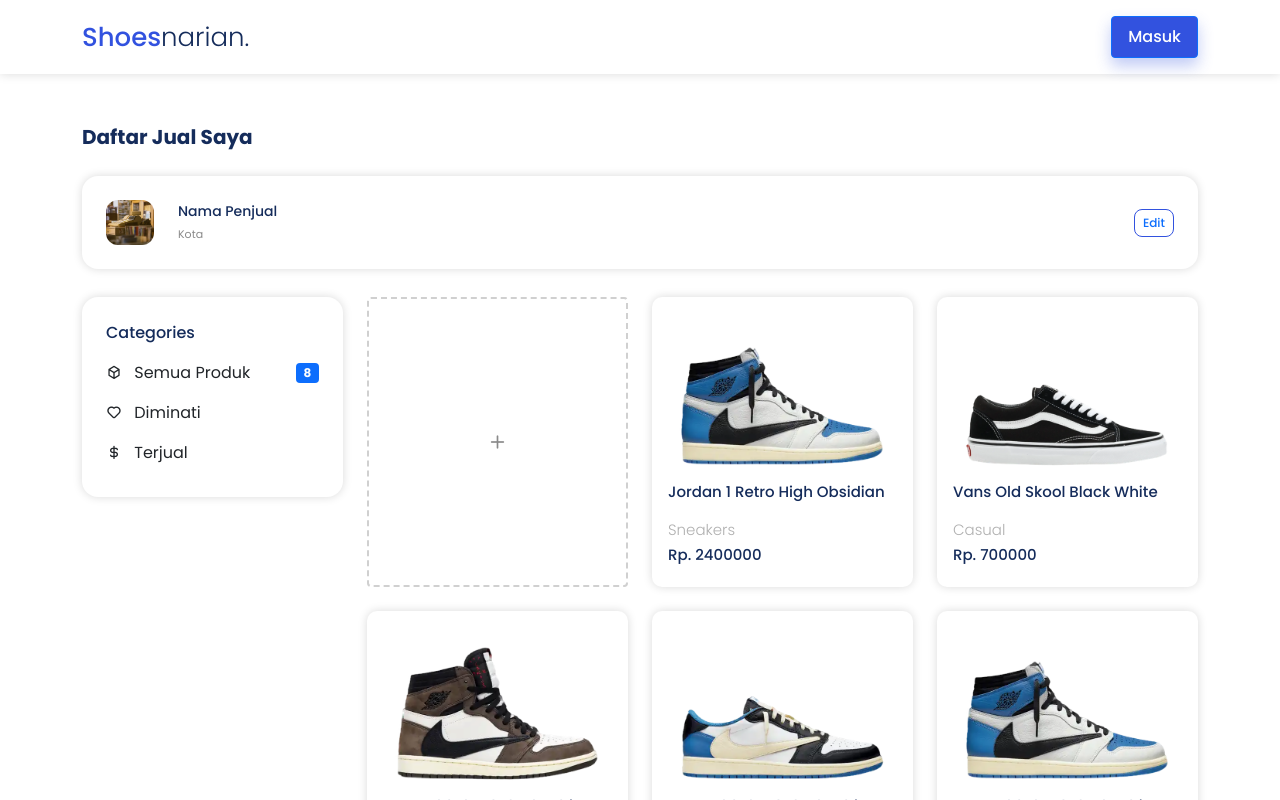
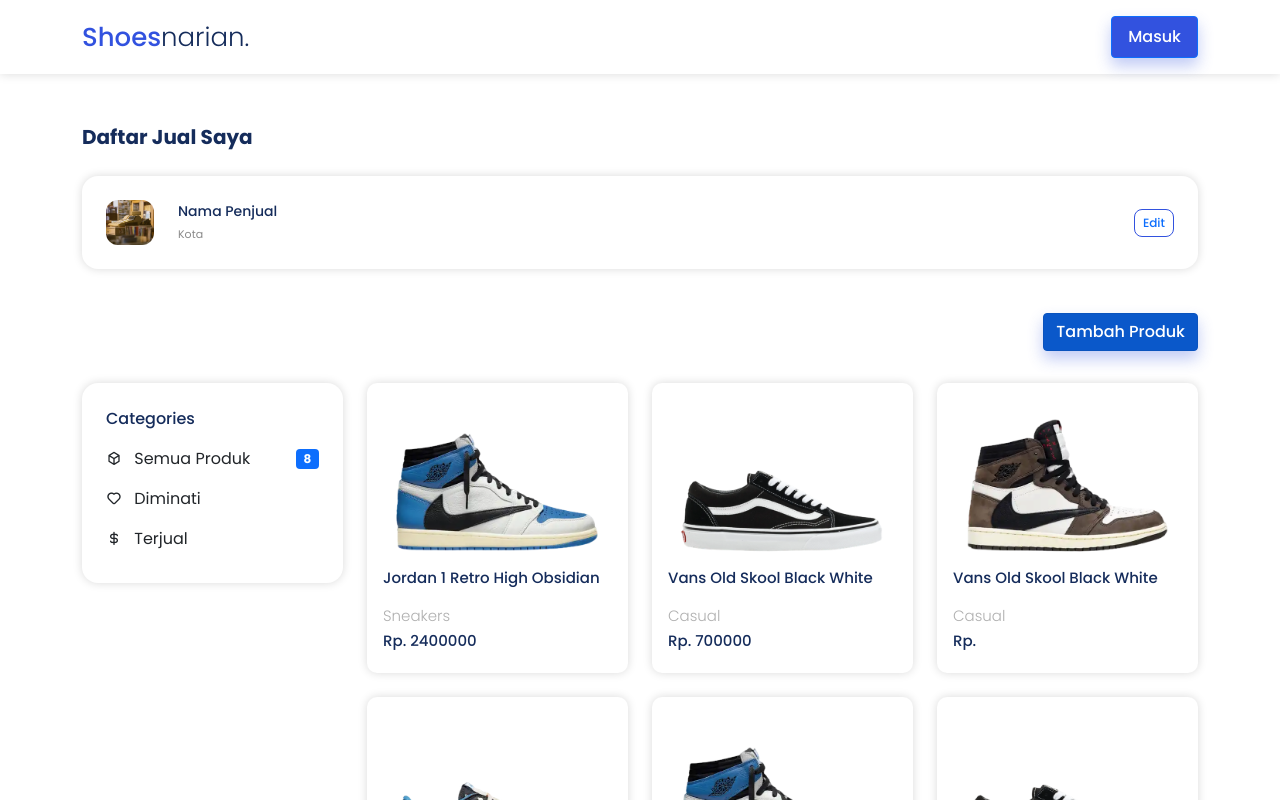
Before and after one commit to Arifhdyt11/fekelompok1-fsw5, a React (Create React App) app: page /seller in a window 1280 px wide. Shown: the top 800 px of the page. Built offline with nearby package versions, Linux system fonts and the light colour scheme.

Commit message:
produk null &

```diff
--- a/src/assets/css/daftarJual.css
+++ b/src/assets/css/daftarJual.css
@@ -139,3 +139,7 @@
     font-size: 15px;
     color: #152c5b;
 }
+
+.null-illustration img {
+    width: 200px;
+}
--- a/src/components/daftar-jual/ProductList.js
+++ b/src/components/daftar-jual/ProductList.js
@@ -1,41 +1,29 @@
 import React from "react";
 import ProductItem from "./ProductItem";
+import img from "assets/images/ilustrasi.svg"
+
 
 function ProductList({ product }) {
-
-    // const large = product.filter(status => {
-    //     return status.status === "Terjual";
-    // })
-    // const large2 = product.filter(status => {
-    //     return status.status === "Diminati";
-    // })
-
-    // let diminati = large2.length;
-    // let terjual = large.length;
 
     return (
 
         <div className="col-lg-9 col-md-8 col-12">
             <div className="section-produk my-2">
                 <div className="row">
-                    <div className="col-lg-4 col-md-6 col-6">
-                        <a href=" ">
-                            <div className="card-plus p-3 mb-4 my-auto">
-                                <i className="uil uil-plus icon-plus"></i>
-                            </div>
-                        </a>
-                    </div>
-
                     {
                         product.length === 0 ? (
-                            <p className="text-danger">Datanya kosong</p>
+                            <div className="d-flex justify-content-center null-illustration p-5">
+                                <div>
+                                    <img src={img} alt="" className="img-fluid mb-3" />
+                                    <p>Produk tidak ditemukan</p>
+                                </div>
+                            </div>
                         ) : (
                             product.map((item) => (
                                 <ProductItem key={item.id} {...item} />
                             ))
                         )
                     }
-
                 </div>
             </div>
         </div>
--- a/src/pages/DaftarJual.js
+++ b/src/pages/DaftarJual.js
@@ -1,9 +1,11 @@
 import React, { useState } from "react";
 import "../assets/css/daftarJual.css";
+
 import Navbar from "../components/Navbar";
 import ProductHeader from "../components/daftar-jual/ProductHeader";
 import ProductBody from "../components/daftar-jual/ProductBody";
 import Footer from "../components/Footer";
+import Button from "elements/Button";
 
 import { getInitialData } from "../json/data.js";
 
@@ -25,6 +27,19 @@
       <Navbar />
       <div className="container my-5">
         <ProductHeader />
+
+        <div className="d-flex flex-row-reverse">
+          <Button
+            className="btn active my-4"
+            hasShadow
+            isPrimary
+            href="/"
+            type="link"
+          >
+            Tambah Produk
+          </Button>
+        </div>
+
         <ProductBody
           product={product}
           setProduct={setProduct}
```
Also changed, not shown: src/components/daftar-jual/ProductSidebar.js (+0 -23 lines), src/assets/images/ilustrasi.svg (added).
